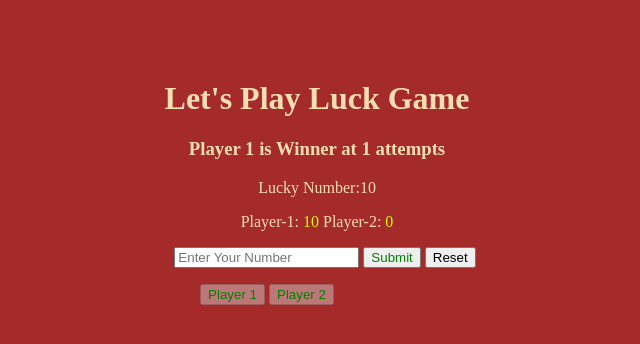
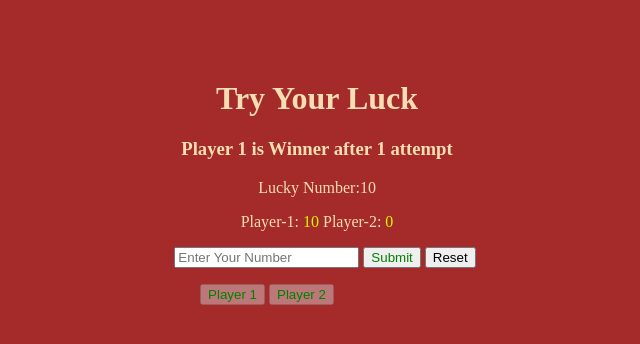
Before and after one commit to AlRafi19/Player-vs-Player, a plain HTML site: page index.html in a window 1280 px wide. Both pictures are taken after a click on the button "Player 1". Shown: the whole page, without its empty margins (323-963 px from the left). Drawn offline with Linux system fonts and the light colour scheme.

Commit message:
again modified main.js and index.html

```diff
--- a/index.html
+++ b/index.html
@@ -38,7 +38,7 @@
 </head>
 <body class="body">
     <div class="container">
-        <h1>Let's Play Luck Game</h1>
+        <h1>Try Your Luck</h1>
         <h3 class="winner"></h3>
         <p class="luck-number">Lucky Number:<span>0</span></p>
         <p>Player-1: <span class="first-player">0</span> Player-2: <span class="second-player">0</span></p>
--- a/main.js
+++ b/main.js
@@ -223,7 +223,7 @@ resetElm.addEventListener('click', function(){
     function winner(player,eventInfo){
         gameOver = true
 
-        winnerElm.textContent = `${player} is Winner at ${eventInfo} attempts`
+        winnerElm.textContent = `${player} is Winner after ${eventInfo} attempt`
         winnerElm.style.color = 'wheat'
 
         p1BtnElm.setAttribute('disabled', 'disabled')
```
